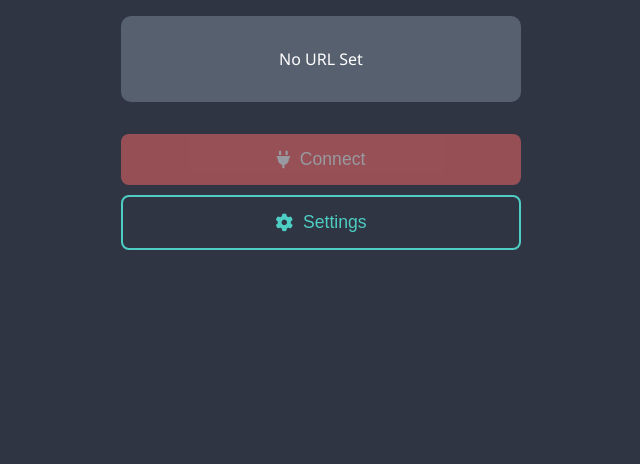
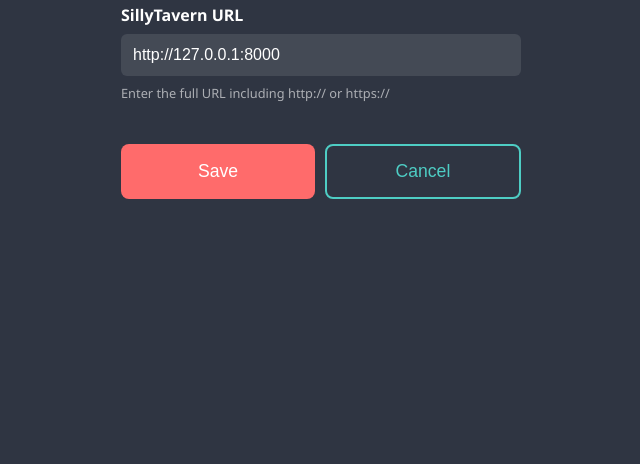
Before and after one commit to Aegis-plus/SillyTavern-Android, a website: page www/index.html in a window 1280 px wide. Shown: the part 336-800 px from the top of the page, without its empty margins (319-959 px from the left). Drawn offline with Linux system fonts and the light colour scheme.

Commit message:
feat: set default URL and improve first-time setup flow
- Remove hardcoded server URL from capacitor.config.json
- Set default URL to http://127.0.0.1:8000 in app.js for first-time users
- Automatically show settings panel on first launch
- Update URL input placeholder to match default localhost address
- Implement auto-connect functionality when URL is already stored

```diff
--- a/capacitor.config.json
+++ b/capacitor.config.json
@@ -3,7 +3,6 @@
   "appName": "SillyTavern",
   "webDir": "www",
   "server": {
-    "url": "http://127.0.0.1:8000",
     "androidScheme": "http",
     "allowNavigation": [
       "*"
--- a/www/app.js
+++ b/www/app.js
@@ -14,7 +14,18 @@ const cancelBtn = document.getElementById('cancel-btn');
 
 function init() {
     const storedUrl = localStorage.getItem(STORAGE_KEY);
-    updateDisplay(storedUrl);
+
+    if (!storedUrl) {
+        // First time open - set default and show settings
+        const defaultUrl = 'http://127.0.0.1:8000';
+        localStorage.setItem(STORAGE_KEY, defaultUrl);
+        updateDisplay(defaultUrl);
+        showSettings();
+    } else {
+        // URL exists - auto connect
+        updateDisplay(storedUrl);
+        connect();
+    }
 }
 
 function updateDisplay(url) {
--- a/www/index.html
+++ b/www/index.html
@@ -38,7 +38,7 @@
 
             <div class="input-group">
                 <label for="url-input">SillyTavern URL</label>
-                <input type="url" id="url-input" placeholder="http://192.168.1.x:8000" />
+                <input type="url" id="url-input" placeholder="http://127.0.0.1:8000" />
                 <p class="hint">Enter the full URL including http:// or https://</p>
             </div>
 
```
